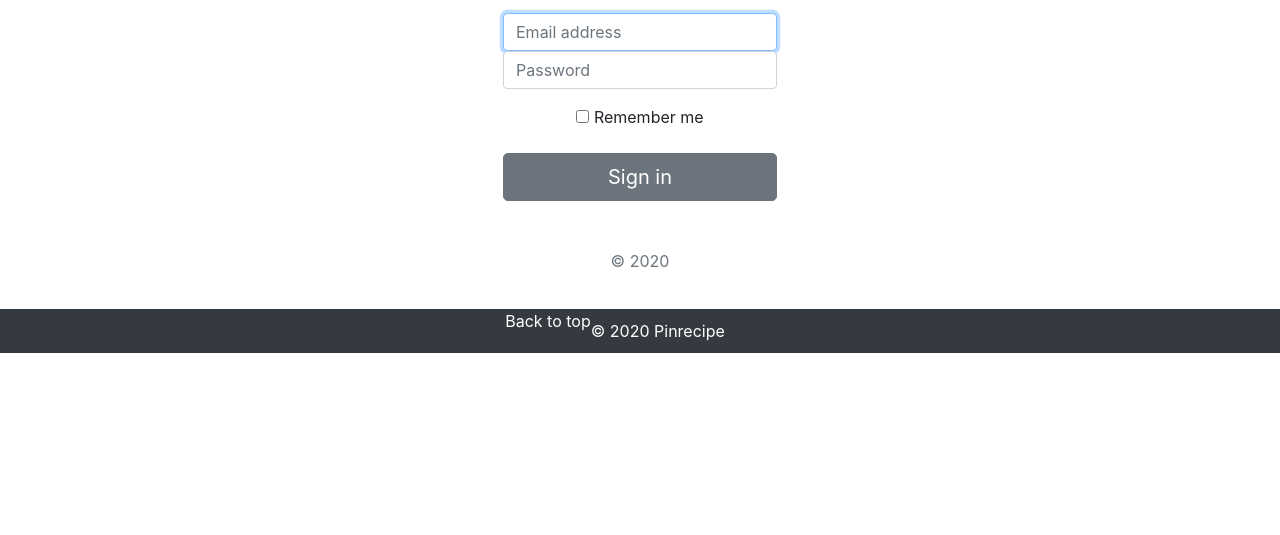
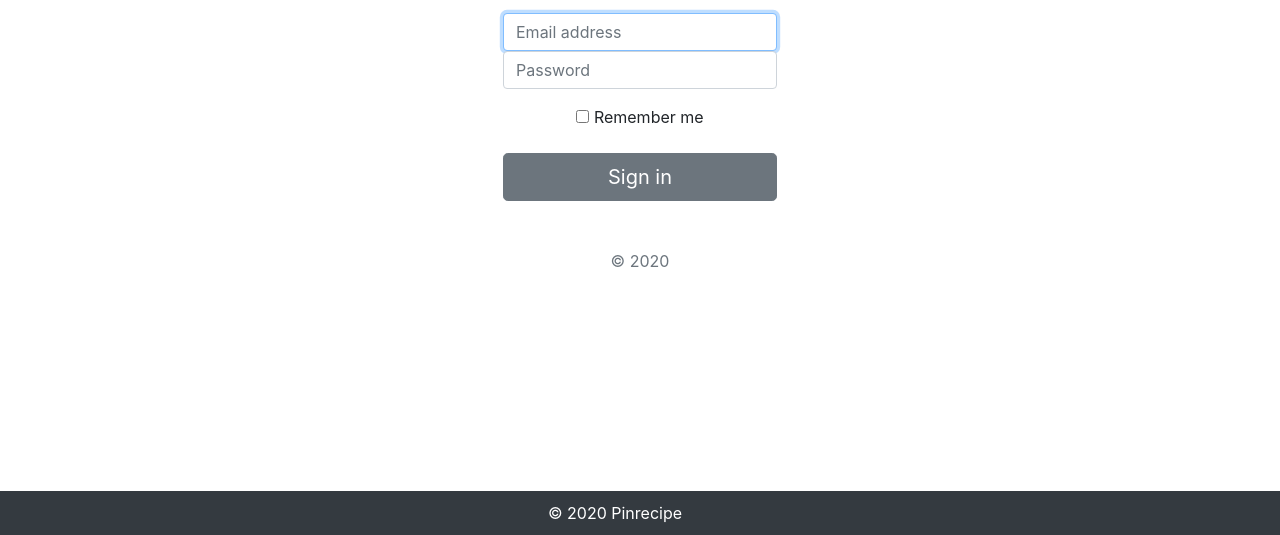
Before and after one commit to ancaagp/pinrecipe, a website: page views/user/logInPage.html in a window 1280 px wide. Shown: the part 265-800 px from the top of the page. Drawn offline with nearby package versions, Linux system fonts and the light colour scheme.

Commit message:
Remove backToTop from login page

```diff
--- a/views/user/logInPage.html
+++ b/views/user/logInPage.html
@@ -55,7 +55,7 @@
             </div>
         </div>
     </header>
-
+    <main>
         <div class="container">
             <div class="row d-flex justify-content-center mt-5">
                 <form class="form-signin" data-bitwarden-watching="1">
@@ -78,8 +78,9 @@
             </div>
         </div>
 
+    </main>
+
     <footer>
-        <p class="backTop"><a href="#"> Back to top</a></p>
         <p class="copyright">&copy; 2020 Pinrecipe</p>
     </footer>
 
```
Lines whose indentation alone changed are shown as unchanged.
